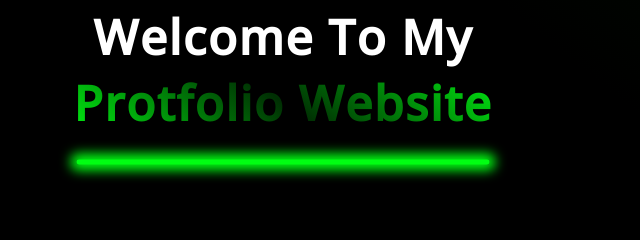
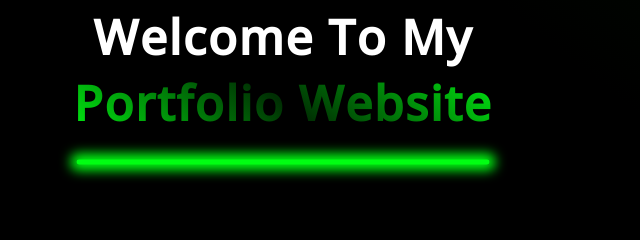
Before and after one commit to mohamedhj1/Med-Hajji, a plain HTML site: page index.html in a window 1280 px wide. Shown: the part 352-592 px from the top of the page, 357-997 px from the left. Drawn offline with nearby package versions, Linux system fonts and the light colour scheme.

Commit message:
Update index.html

```diff
--- a/index.html
+++ b/index.html
@@ -28,7 +28,7 @@
             <i class="loading-icon fa-solid fa-pen-nib"></i>
           </div>
           <p>Welcome To My</p>
-          <p class="P-W">Protfolio Website</p>
+          <p class="P-W">Portfolio Website</p>
 
           <hr>
         </div>
```
